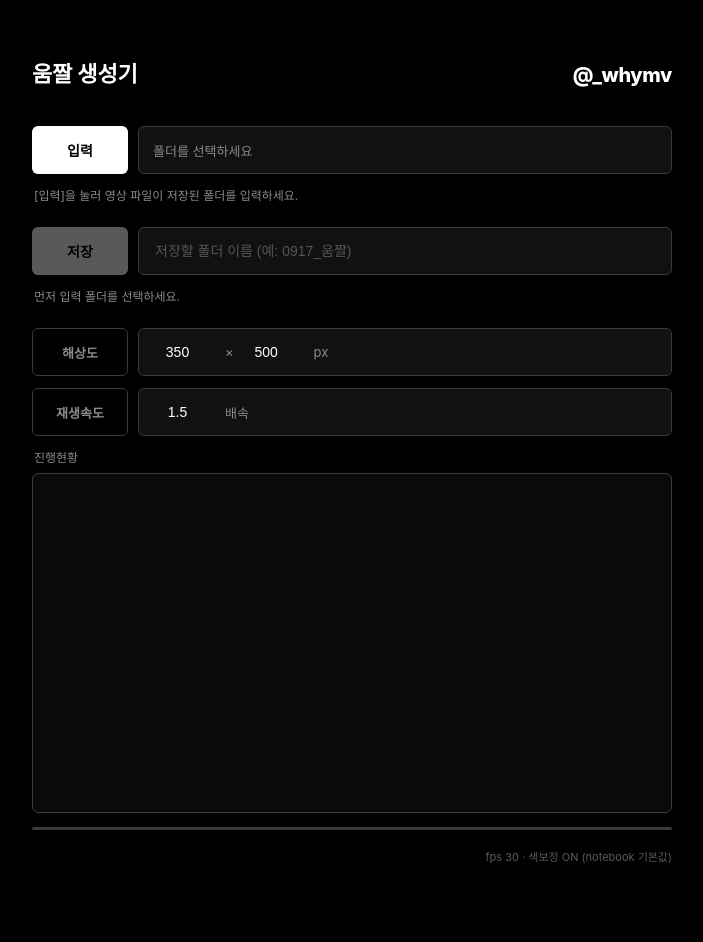
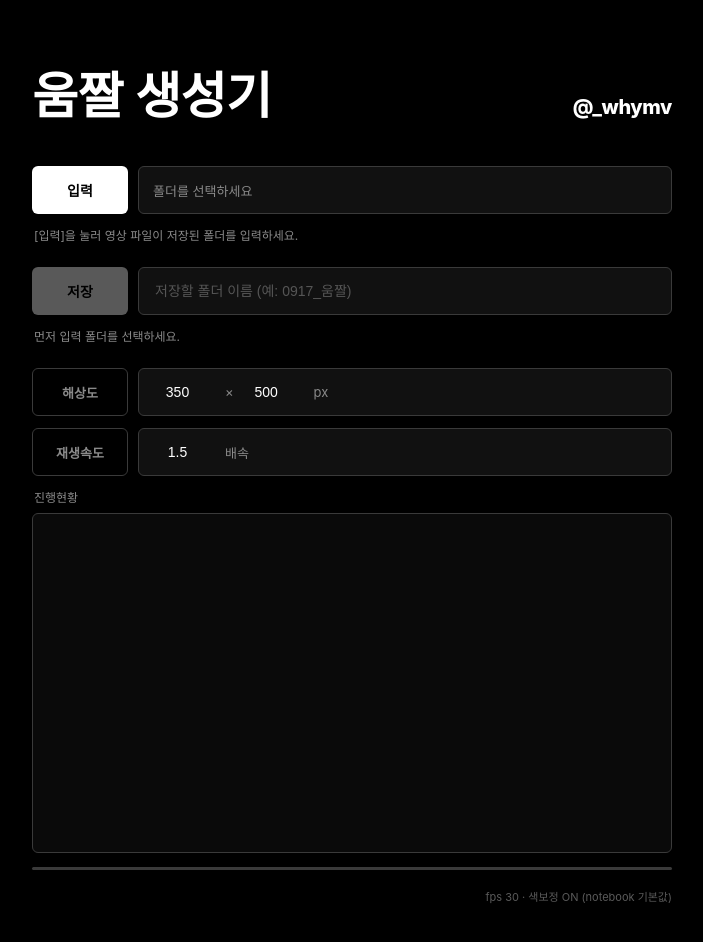
Before and after one commit to whymv/Free-GIF-Converter, a plain HTML site: page index.html in a window 1280 px wide. Shown: the whole page, without its empty margins (288-991 px from the left). Before the commit the page ends 920 px from the top, so only its background shows below. Drawn offline with nearby package versions, Linux system fonts and the light colour scheme.

Commit message:
Increase h1 font size from 22px to 50px

```diff
--- a/index.html
+++ b/index.html
@@ -45,7 +45,7 @@
     white-space:nowrap;
   }
   h1{
-    font-size:22px;
+    font-size:50px;
     font-weight:600;
     letter-spacing:-0.01em;
     margin:0;
```
